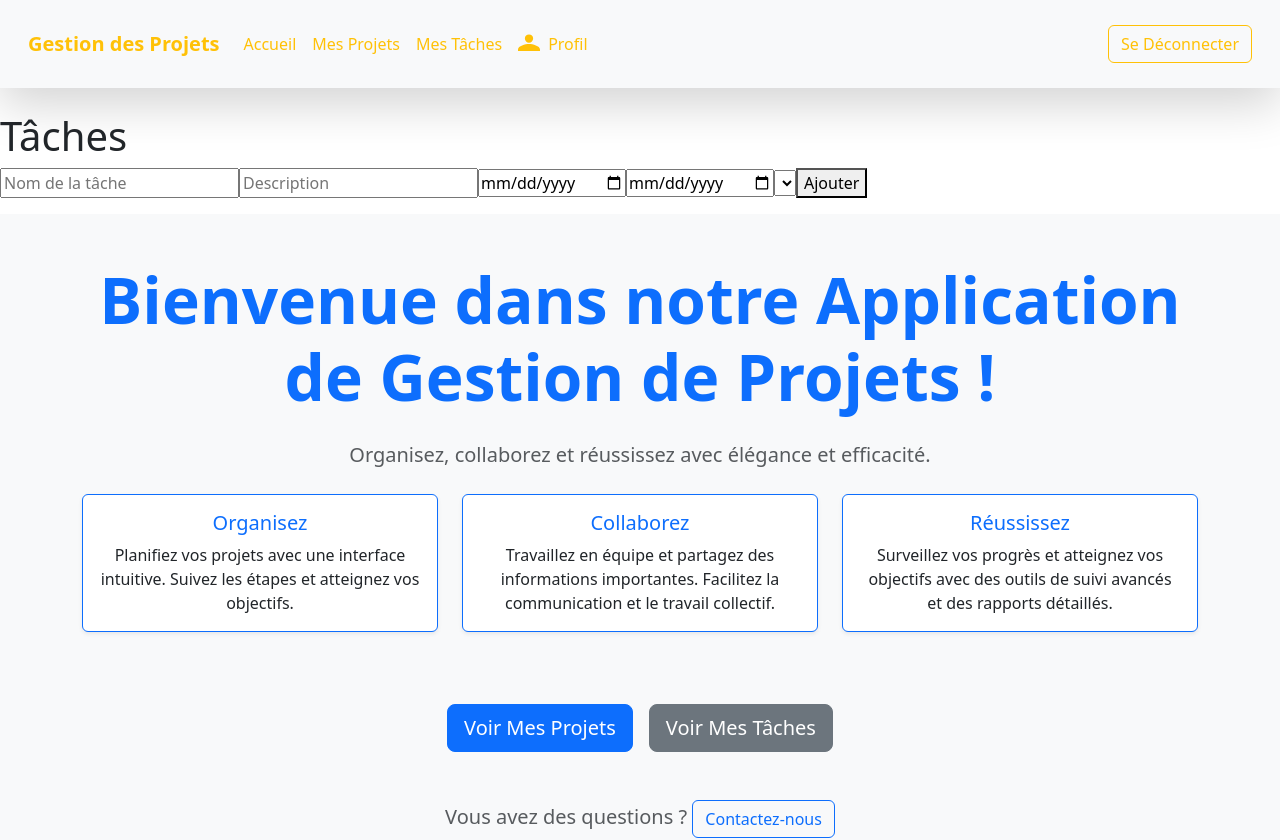
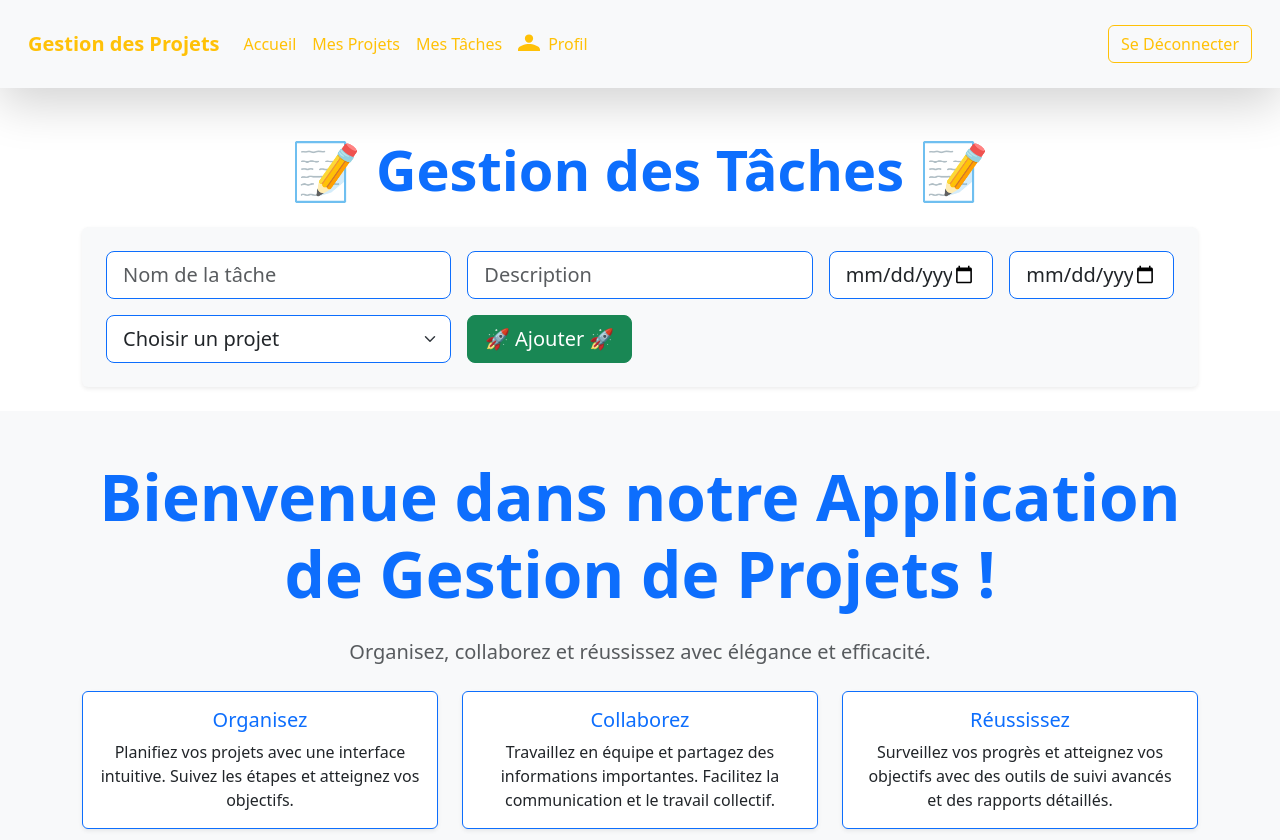
Before and after one commit to Mamoudou12/gestion_taches, a Vue app: page /taches in a window 1280 px wide. Shown: the top 840 px of the page. Built offline with nearby package versions, Linux system fonts and the light colour scheme.

Commit message:
dixieme commit

```diff
--- a/src/components/Taches.vue
+++ b/src/components/Taches.vue
@@ -1,24 +1,79 @@
 <template>
-  <div>
-    <h1>Tâches</h1>
-    <form @submit.prevent="addTache">
-      <input v-model="newTache.nom" placeholder="Nom de la tâche" required />
-      <input v-model="newTache.description" placeholder="Description" required />
-      <input v-model="newTache.dateDebut" type="date" required />
-      <input v-model="newTache.dateFin" type="date" required />
-      <select v-model="newTache.projet">
-        <option v-for="projet in projets" :key="projet.nom" :value="projet.nom">
-          {{ projet.nom }}
-        </option>
-      </select>
-      <button type="submit">{{ editIndex !== null ? 'Mettre à jour' : 'Ajouter' }}</button>
+  <div class="container mt-5">
+    <h1 class="text-center mb-4 display-4 text-primary fw-bold">
+      📝 Gestion des Tâches 📝
+    </h1>
+
+    <form @submit.prevent="addTache" class="p-4 rounded shadow-sm bg-light">
+      <div class="row g-3">
+        <div class="col-md-4">
+          <input
+            v-model="newTache.nom"
+            class="form-control form-control-lg border-primary"
+            placeholder="Nom de la tâche"
+            required
+          />
+        </div>
+        <div class="col-md-4">
+          <input
+            v-model="newTache.description"
+            class="form-control form-control-lg border-primary"
+            placeholder="Description"
+            required
+          />
+        </div>
+        <div class="col-md-2">
+          <input
+            v-model="newTache.dateDebut"
+            type="date"
+            class="form-control form-control-lg border-primary"
+            required
+          />
+        </div>
+        <div class="col-md-2">
+          <input
+            v-model="newTache.dateFin"
+            type="date"
+            class="form-control form-control-lg border-primary"
+            required
+          />
+        </div>
+        <div class="col-md-4">
+          <select
+            v-model="newTache.projet"
+            class="form-select form-select-lg border-primary"
+            required
+          >
+            <option value="" disabled selected>Choisir un projet</option>
+            <option v-for="projet in projets" :key="projet.nom" :value="projet.nom">
+              {{ projet.nom }}
+            </option>
+          </select>
+        </div>
+        <div class="col-md-2">
+          <button
+            type="submit"
+            class="btn btn-success w-100 btn-lg"
+          >
+            {{ editIndex !== null ? '⚡️ Mettre à jour ⚡️' : '🚀 Ajouter 🚀' }}
+          </button>
+        </div>
+      </div>
     </form>
 
-    <ul>
-      <li v-for="(tache, index) in taches" :key="index">
-        {{ tache.nom }} - {{ tache.description }}
-        <button @click="startEdit(index)">Modifier</button>
-        <button @click="deleteTache(index)">Supprimer</button>
+    <ul class="list-group mt-4">
+      <li
+        v-for="(tache, index) in taches"
+        :key="index"
+        class="list-group-item d-flex justify-content-between align-items-center border-0 bg-transparent"
+      >
+        <div class="text-dark">
+          <strong>{{ tache.nom }}</strong> - {{ tache.description }} ({{ tache.dateDebut }} - {{ tache.dateFin }})
+        </div>
+        <div>
+          <button @click="startEdit(index)" class="btn btn-sm btn-outline-warning me-2">✏️ Modifier</button>
+          <button @click="deleteTache(index)" class="btn btn-sm btn-outline-danger">🗑️ Supprimer</button>
+        </div>
       </li>
     </ul>
   </div>
@@ -69,3 +124,7 @@ onMounted(() => {
   // Charger les projets ou d'autres données nécessaires
 });
 </script>
+
+<style scoped>
+/* Aucun style CSS personnalisé */
+</style>
```
